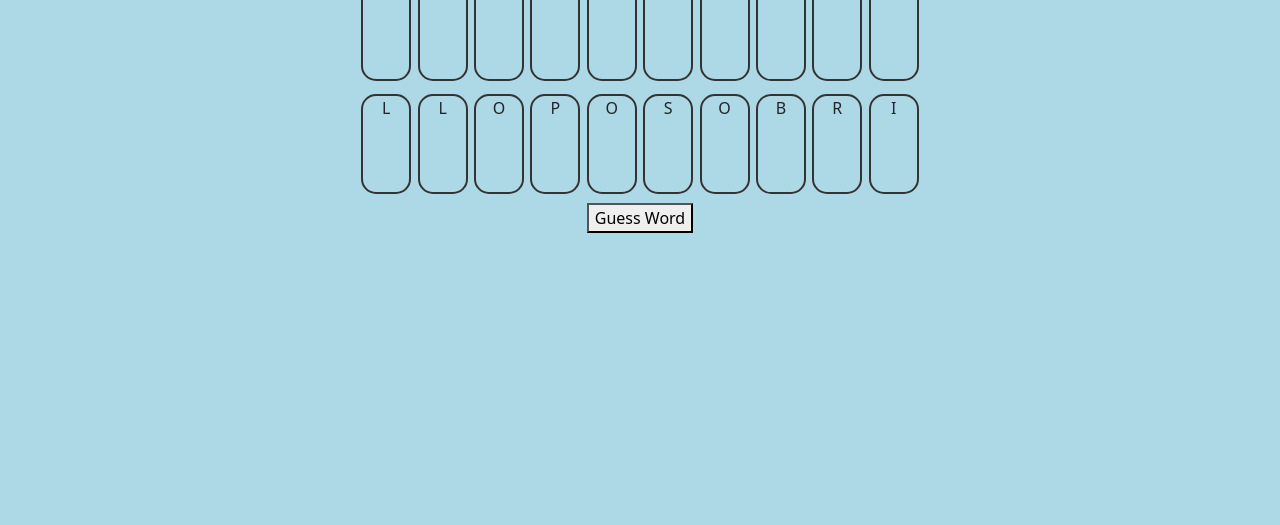
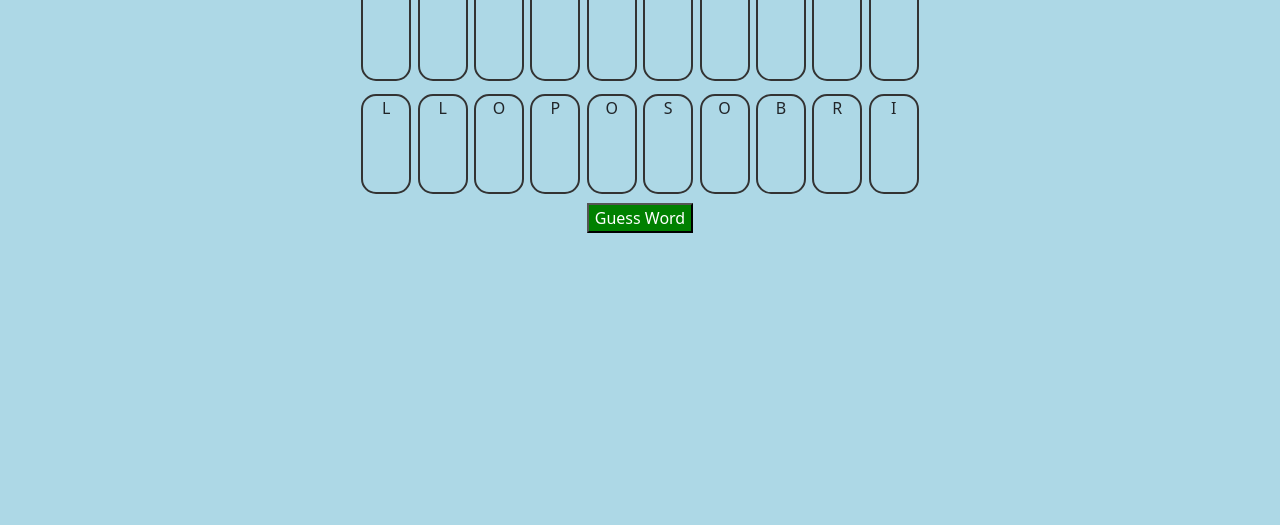
Before and after one commit to mikavir/rx-decode, a website: page index.html in a window 1280 px wide. Both pictures are taken after a click on the button "Cardiac". Shown: the part 214-739 px from the top of the page. Drawn offline with nearby package versions, Linux system fonts and the light colour scheme.

Commit message:
Add function to handle submit

```diff
--- a/assets/css/style.css
+++ b/assets/css/style.css
@@ -70,3 +70,8 @@ span.draggableLetters {
 .dragging {
   border: darkblue 1px solid;
 }
+
+.enabled {
+  background-color: green;
+  color: white;
+}
--- a/assets/scripts/game.js
+++ b/assets/scripts/game.js
@@ -4,6 +4,7 @@ const gameCategories = document.getElementsByClassName('game-categories');
 const startModal = document.getElementById('start-menu');
 const draggableLetters = document.querySelectorAll('.draggable');
 const letterContainers = document.querySelectorAll('.letter-container');
+
 
 let cardiacDictionary = [{
         drugName: 'BISOPROLOL',
@@ -79,7 +80,8 @@ document.addEventListener("DOMContentLoaded", (event) => {
                             });
                         }
                     });
-                    console.log(isLetterContainersFilled());
+                    isLetterContainersFilled();
+                    handleSubmitButton();
                 };
             }
         });
@@ -154,13 +156,25 @@ function displayGuessButton () {
 
 function isEmpty(parent) {
     return parent.children.length === 0;
-};
+}
 
 function isLetterContainersFilled() {
-    for(let letterContainer of letterContainers){
-        if(!isEmpty(letterContainer)){
-            return true;
+    for (let letterContainer of letterContainers) {
+        console.group(isEmpty(letterContainer));
+        if (isEmpty(letterContainer)) {
+            return false;
+
         }
+        console.group(isEmpty(letterContainer));
     }
-    return false;
+    return true;
 }
+
+function handleSubmitButton() {
+    let canSubmit = false;
+    if(isLetterContainersFilled) {
+        let guessButton = document.getElementById('guess-button');
+        guessButton.classList.add('enabled');
+        canSubmit = true;
+    }
+}
```
